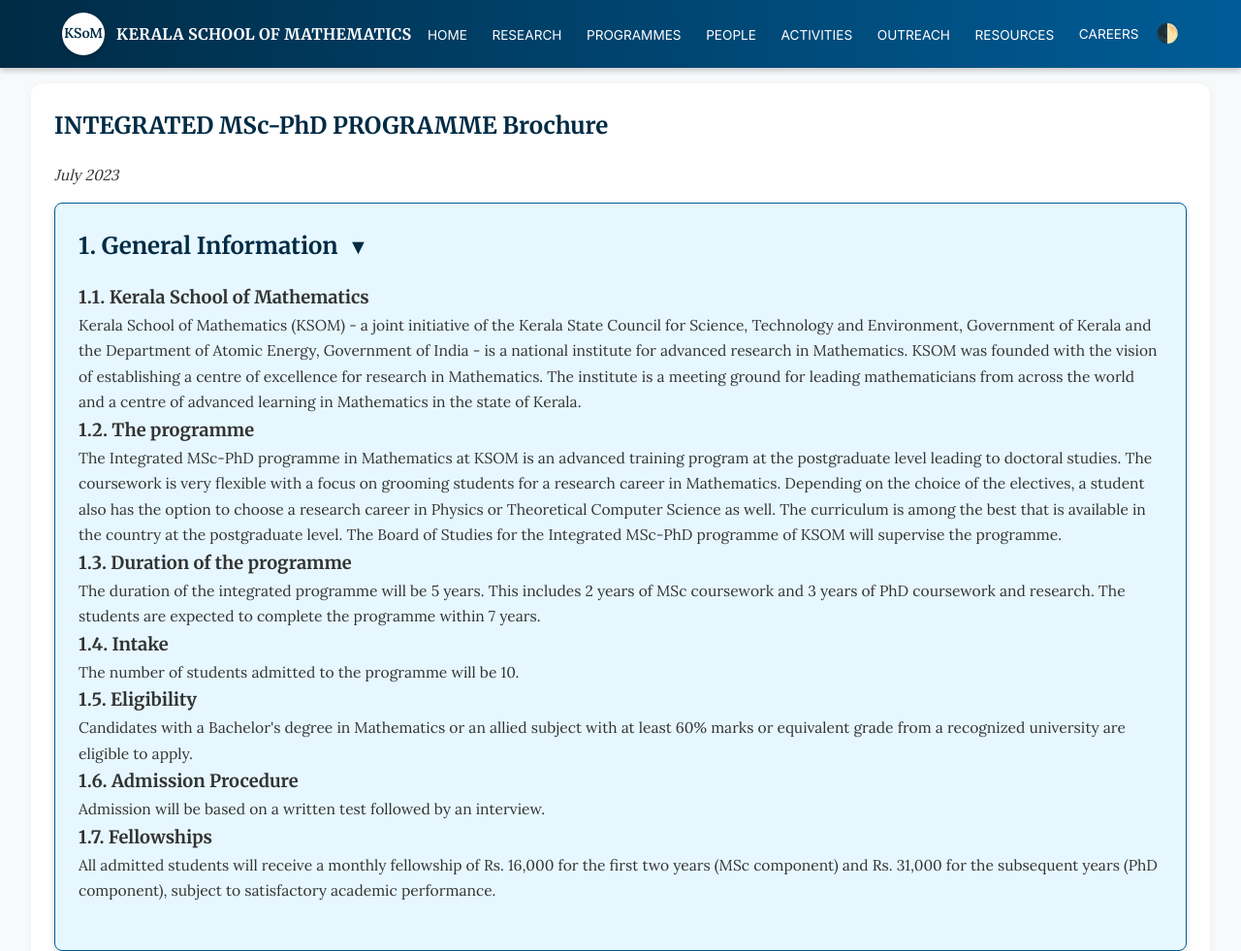
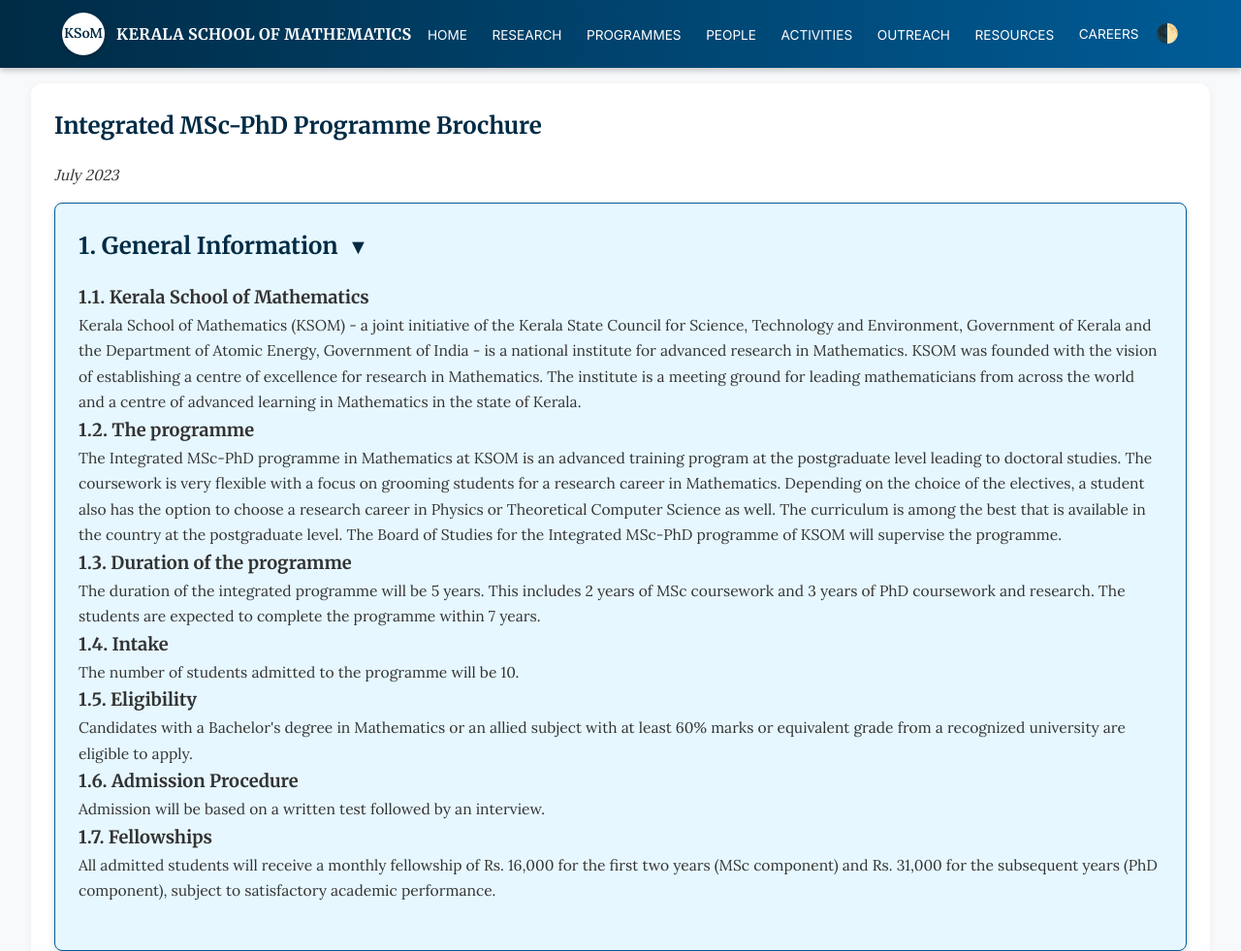
Before and after one commit to ksom-coe/ksom-coe.github.io, an Eleventy site: page programmes/integrated-msc-phd/brochure.md in a window 1280 px wide. Shown: the top 981 px of the page at 97% size. Built offline with nearby package versions, Linux system fonts and the light colour scheme; Eleventy itself is replaced by a stand-in of ours; files that its build step writes are made by us from their sources.

Commit message:
Update brochure.md

```diff
--- a/programmes/integrated-msc-phd/brochure.md
+++ b/programmes/integrated-msc-phd/brochure.md
@@ -8,7 +8,7 @@
 
   <section class="static-section default-bg">
     <div class="accordion-content static-content">
-      <div class="accordion-header">INTEGRATED MSc-PhD PROGRAMME Brochure</div>
+      <div class="accordion-header">Integrated MSc-PhD Programme Brochure</div>
       <p><em>July 2023</em></p>
 
       <section class="accordion-item highlight-card">
```
